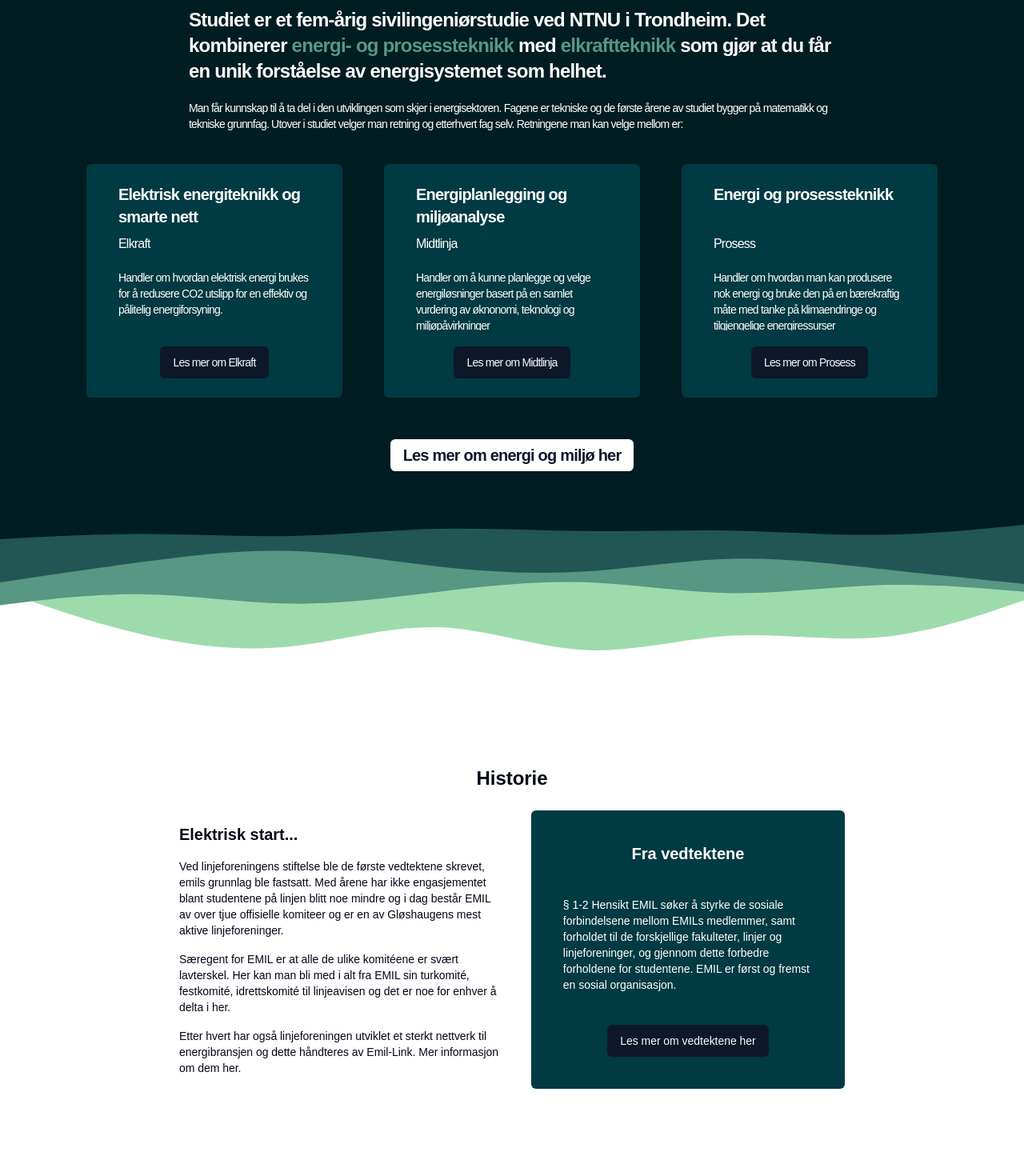
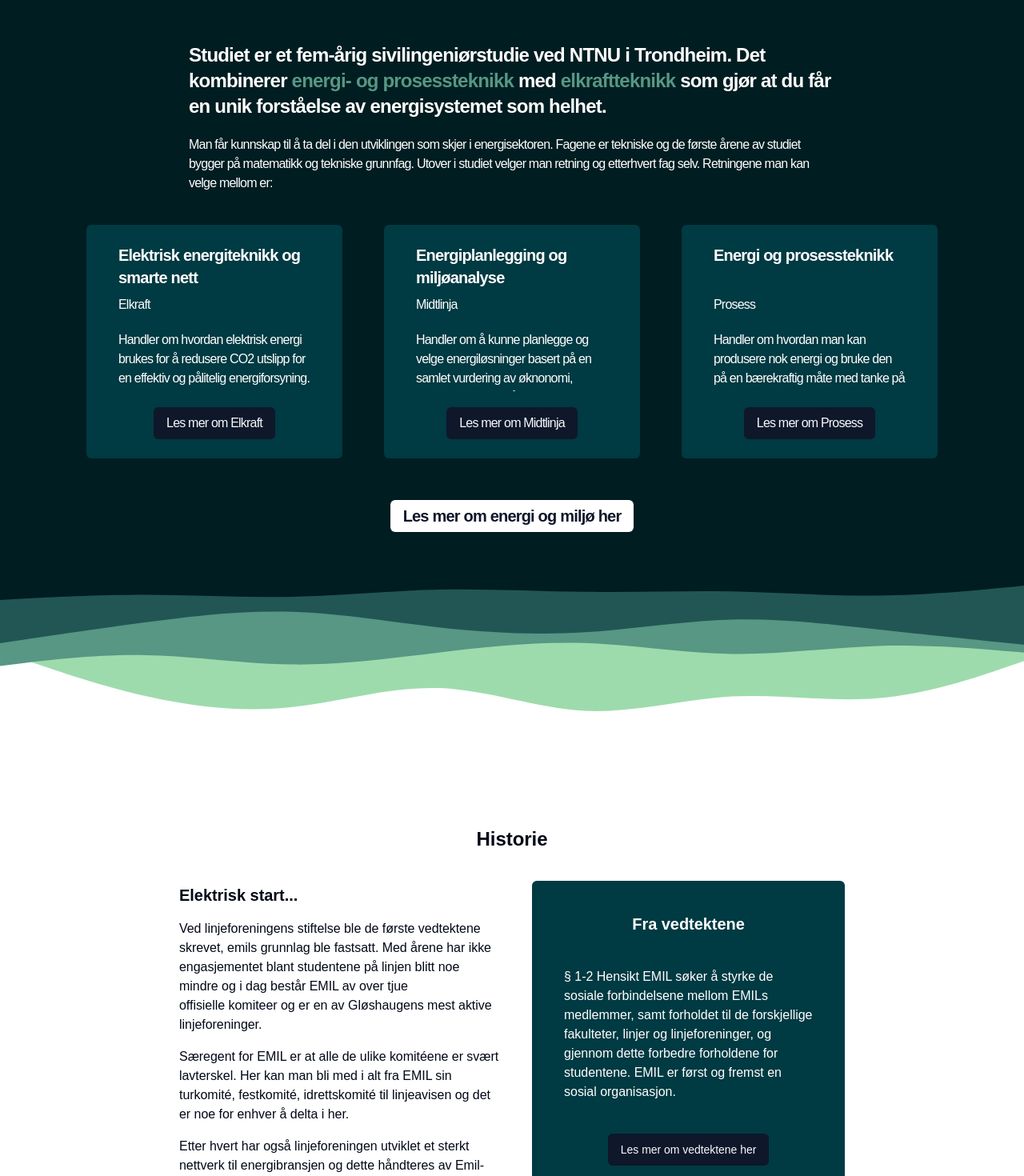
Before and after one commit to emil-webkom/webapp, a Next.js app in the folder frontend/: page /om_emil in a window 1280 px wide. Shown: the part 920-2390 px from the top of the page at 80% size. Built offline with nearby package versions, Linux system fonts and the light colour scheme; no server answers; the database is empty.

Commit message:
Fix typo text-l to text-base

```diff
--- a/frontend/src/app/naeringsliv/page.tsx
+++ b/frontend/src/app/naeringsliv/page.tsx
@@ -15,12 +15,12 @@ const NaeringslivPage = () => {
           undertitle="Her finner du alt du trenger å vite om Emil og næringslivet"
           />
       </div>
-      <p className="font-extralight text-sm lg:text-l">
+      <p className="font-extralight text-sm lg:text-base">
         Energi- og miljøstudiet har utviklet et godt kontaktnett med
         energibransjen og næringslivet. Energikontakten fungerer som et
         bindeledd mellom studentene på linjen, faglærere og næringslivet.
       </p>
-      <p className="font-extralight text-sm lg:text-l">
+      <p className="font-extralight text-sm lg:text-base">
         Nedenfor finner du en oversikt over EMIL sine samarbeidspartnere.
       </p>
       </div>
--- a/frontend/src/app/om_emil/page.tsx
+++ b/frontend/src/app/om_emil/page.tsx
@@ -71,7 +71,7 @@ const OmEmilPage = () => {
         <div className="flex justify-center items-center w-[95%] lg:w-[65%]">
           <div className="flex justify-center items-center ">
             <div className="flex flex-col space-y-10 lg:space-y-0 lg:flex-row justify-between pt-3 items-center">
-              <div className="px-6 lg:w-[70%] font-extralight text-sm lg:text-l">
+              <div className="px-6 lg:w-[70%] font-extralight text-sm lg:text-base">
                 Energi og miljø-studiet er et sivilingeniørstudie (Master of
                 technology) ved Norges teknisk-naturvitenskapelige universitet,
                 NTNU. Studiet ble først introdusert våren 1998 og med et
@@ -133,7 +133,7 @@ const OmEmilPage = () => {
               med <span className="text-[#579783]">elkraftteknikk</span> som
               gjør at du får en unik forståelse av energisystemet som helhet.
             </div>
-            <div id="Bottom" className="font-extralight text-sm lg:text-l">
+            <div id="Bottom" className="font-extralight text-sm lg:text-base">
               Man får kunnskap til å ta del i den utviklingen som skjer i
               energisektoren. Fagene er tekniske og de første årene av studiet
               bygger på matematikk og tekniske grunnfag. Utover i studiet velger
@@ -180,20 +180,20 @@ const OmEmilPage = () => {
           <div className="lg:flex justify-between lg:space-x-10">
             <div id="Text" className="flex flex-col py-10 space-y-4 ">
               <p className="font-semibold text-xl">Elektrisk start...</p>
-              <p className="text-sm lg:text-l font-extralight">
+              <p className="text-sm lg:text-base font-extralight">
                 Ved linjeforeningens stiftelse ble de første vedtektene skrevet,
                 emils grunnlag ble fastsatt. Med årene har ikke engasjementet
                 blant studentene på linjen blitt noe mindre og i dag består EMIL
                 av over tjue offisielle komiteer og er en av Gløshaugens mest
                 aktive linjeforeninger.
               </p>
-              <p className="text-sm lg:text-l font-extralight">
+              <p className="text-sm lg:text-base font-extralight">
                 Særegent for EMIL er at alle de ulike komitéene er svært
                 lavterskel. Her kan man bli med i alt fra EMIL sin turkomité,
                 festkomité, idrettskomité til linjeavisen og det er noe for
                 enhver å delta i her.
               </p>
-              <p className="text-sm lg:text-l font-extralight">
+              <p className="text-sm lg:text-base font-extralight">
                 Etter hvert har også linjeforeningen utviklet et sterkt nettverk
                 til energibransjen og dette håndteres av Emil-Link. Mer
                 informasjon om dem her.
@@ -202,7 +202,7 @@ const OmEmilPage = () => {
             <div id="Vedtekt" className="text-white flex items-center">
               <div className="bg-[#003A42] flex flex-col items-center py-3 lg:py-10 rounded-md px-10 justify-top space-y-10 ">
                 <p className="text-xl font-semibold">Fra vedtektene</p>
-                <p className="text-sm lg:text-l font-normal">
+                <p className="text-sm lg:text-base font-normal">
                   § 1-2 Hensikt EMIL søker å styrke de sosiale forbindelsene
                   mellom EMILs medlemmer, samt forholdet til de forskjellige
                   fakulteter, linjer og linjeforeninger, og gjennom dette
@@ -236,20 +236,20 @@ const OmEmilPage = () => {
                 />
               </div>
               <div className="flex flex-col space-y-2 lg:space-y-4">
-                <p className="font-semibold text-base lg:text-l">
+                <p className="font-semibold text-base lg:text-base">
                   er linjeforeningens øverste organ og har ansvaret for driften
                   og ledelsen av organisasjonen i det daglige. Styret består av
                   syv faste medlemmer med ansvarsområder innenfor alt fra
                   arrangement og fadderuker, til økonomi og næringsliv.
                 </p>
-                <p className="font-extralight text-sm lg:text-l">
+                <p className="font-extralight text-sm lg:text-base">
                   Alle styremedlemmene fungerer på lik linje, med alle de
                   rettigheter og plikter som dette innebærer. Som medlem i
                   styret tilegner du deg fort nye kunnskaper og ferdigheter,
                   ikke bare innen ditt eget ansvarsområde, men også om EMIL som
                   helhet, NTNU og hele studentfrivilligheten i Trondheim.
                 </p>
-                <p className="font-extralight text-sm lg:text-l">
+                <p className="font-extralight text-sm lg:text-base">
                   Etter generalforsamling konstituerer styret seg selv, noe som
                   betyr at det nyvalgte styret selv avgjør hvem som skal ha
                   hvilken stilling i styret. Unntaket til regelen er
@@ -272,17 +272,17 @@ const OmEmilPage = () => {
               <p className="font-medium text-medium lg:text-xl">
                 Emil hadde ikke vært Emil uten studentfrivilligheten
               </p>
-              <p className="font-extralight text-sm lg:text-l">
+              <p className="font-extralight text-sm lg:text-base">
                 I dag har Emil noe å by på for alle og enhver. Linjeforeningen
                 har over 20 offisielle komitteer som alle holder på hver sine
                 aktiviteter.{" "}
               </p>
-              <p className="font-extralight text-sm lg:text-l">
+              <p className="font-extralight text-sm lg:text-base">
                 På Emil er deltakelse oppfordret og man kan bli med i så mange
                 komiteer man ønsker. Særegent for komiteene på Emil er at alle
                 er lavterskel og holder sterkt fokus på et sosialt tilbud.
               </p>
-              <p className="font-extralight text-sm lg:text-l">
+              <p className="font-extralight text-sm lg:text-base">
                 Skulle du savne en komite som holder på med akkurat din
                 favorittaktivitet er også terskelen for å starte en ny komite
                 lav. Man kan dermed ta kontakt med hovedstyret for en prat og
@@ -308,7 +308,7 @@ const OmEmilPage = () => {
       >
         <div className="flex flex-col items-center w-[90%] lg:w-[65%] py-6 lg:py-10 space-y-6 lg:space-y-10">
           <div className="text-2xl font-bold">Faglig kontakt</div>
-          <div className="font-extralight text-sm lg:text-l">
+          <div className="font-extralight text-sm lg:text-base">
             Emil har mange kontaktpersoner designert til å hjelpe deg med
             studenttilværelsen. Avhengig av hvilke formål man har er det
             forskjellige kontaktpersoner. Her finner du kontaktinformasjon for
@@ -338,14 +338,14 @@ const OmEmilPage = () => {
       <div id="varsling" className="max-w-screen flex justify-center">
         <div className="flex flex-col items-center w-[90%] lg:w-[65%] space-y-5">
           <p className="text-2xl font-bold">Varsle</p>
-          <p className="font-extralight text-sm lg:text-l">
+          <p className="font-extralight text-sm lg:text-base">
             Noe av det viktigste vi kan gjøre for å sikre at alle i
             linjeforeningen kommer seg trygt gjennom studietiden, er å si ifra
             når ting ikke er som de skal. Uansett om det er en stor eller liten
             utfordring/hendelse, er det bedre å si ifra en gang for mye enn en
             gang for lite.{" "}
           </p>
-          <p className="font-extralight text-sm lg:text-l">
+          <p className="font-extralight text-sm lg:text-base">
             Enhver hendelse som meldes inn her vil bli tatt på alvor. Du kan
             velge å holde det anonymt, eller å skrive ditt navn for at
             linjeforeningsstyret kan følge opp hendelsen/situasjonen videre med
--- a/frontend/src/components/EmilLink/EmilLink.tsx
+++ b/frontend/src/components/EmilLink/EmilLink.tsx
@@ -6,7 +6,7 @@ const EmilLink = () => {
   return (
     <div className="bg-[#001D21] flex flex-col items-center justify-center text-left py-18">
       <p className="font-extrabold text-2xl text-white py-6 ">EMIL-Link</p>
-      <p className="text-white font-extralight text-sm lg:text-l leading-relaxed max-w-4xl">
+      <p className="text-white font-extralight text-sm lg:text-base leading-relaxed max-w-4xl">
         Ønsker din bedrift å promotere stillingsannonser, internships eller gi
         et generelt innblikk i hva din bedrift driver med? Emil-Link tilbyr
         flere ulike tjenester hvor bedrifter har mulighet til å komme i kontakt
--- a/frontend/src/components/cards/naeringsliv_cards.tsx
+++ b/frontend/src/components/cards/naeringsliv_cards.tsx
@@ -45,7 +45,7 @@ const NaeringslivCard: React.FC<NaeringslivCardProps> = ({
           {subtitle}
         </h3>
 
-        <p className="text-gray-700 h-60 lg:h-64 font-extralight text-sm lg:text-l pb-0">
+        <p className="text-gray-700 h-60 lg:h-64 font-extralight text-sm lg:text-base pb-0">
           {description}
           <a
             href={linkHref}
--- a/frontend/src/components/cards/retningCard.tsx
+++ b/frontend/src/components/cards/retningCard.tsx
@@ -17,13 +17,13 @@ const RetningCard: FC<CardProps> = ({ name, subname, text, link }) => {
         {name}
       </div>
       <div className="text-m font-light px-10 ">{subname}</div>
-      <div className="text-sm lg:text-l font-light px-10 lg:py-5 py-6 lg:h-[6rem] overflow-hidden">
+      <div className="text-sm lg:text-base font-light px-10 lg:py-5 py-6 lg:h-[6rem] overflow-hidden">
         {text}
       </div>
       <div className="flex justify-center lg:pt-5">
         <Button
           onClick={() => window.open(link, "_blank")}
-          className="text-sm lg:text-l font-medium"
+          className="text-sm lg:text-base font-medium"
         >
           Les mer om {subname}
         </Button>
```
Also changed, not shown: frontend/src/components/cards/fag_kontakt.tsx (+5 -5 lines).
